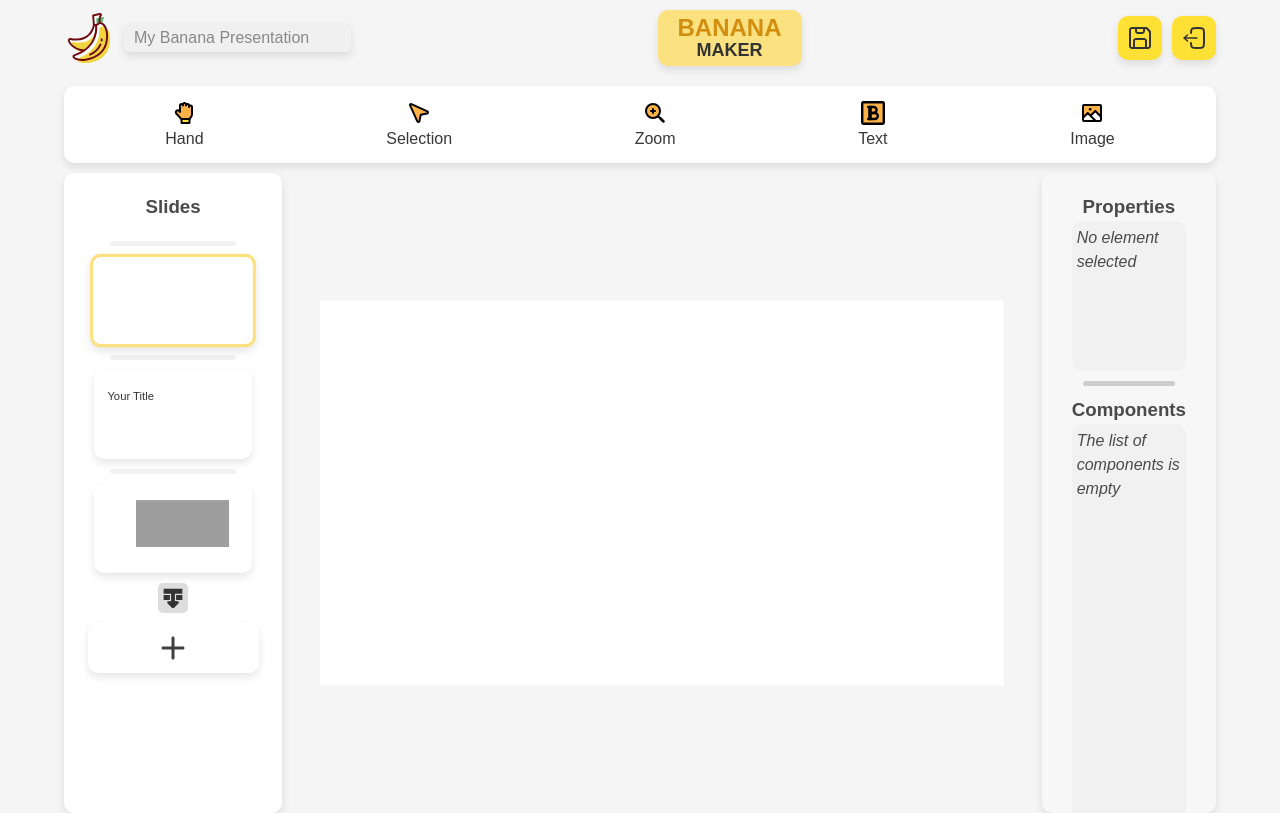
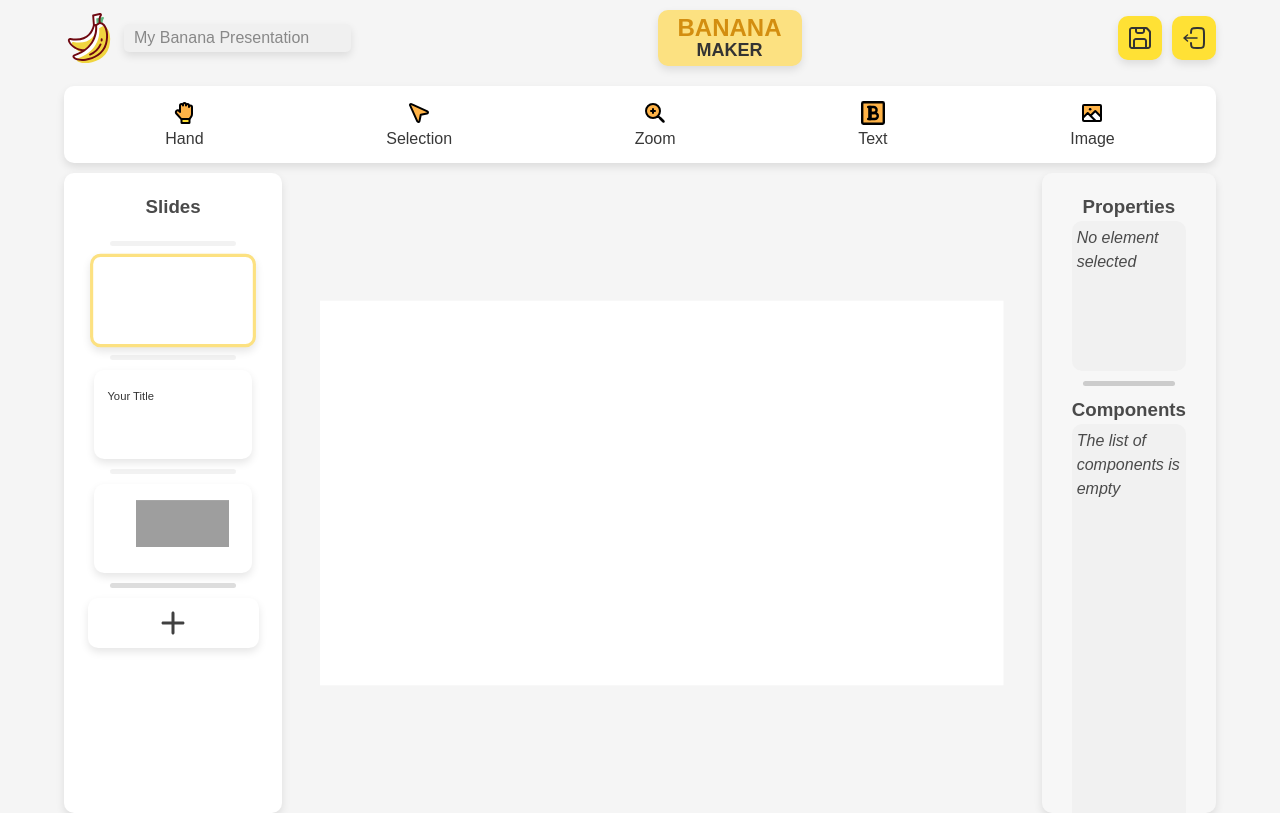
Before and after one commit to Depiflaks/PresentationMaker, a React (Vite) app: page / in a window 1280 px wide. Built offline with nearby package versions, Linux system fonts and the light colour scheme; grey boxes are pictures that could not be loaded; a web font is replaced by a local one.

Commit message:
анимация до сих пор работает

```diff
--- a/src/Editor/SlideList/SlideList.tsx
+++ b/src/Editor/SlideList/SlideList.tsx
@@ -40,7 +40,9 @@ export default function SlideList({presentation, setPresentation}: Props) {
                         <SlideSeparator
                             slideId={slide.id}
                             isSelected={slide.id === activeSeparator}
+                            isEntered={slide.id === dragEnterId}
                             onSeparatorClick={() => {onSeparatorClick(slide.id)}}
+                            onDragEnter={() => {onDragEnter(slide.id)}}
                         />
                         <SlidePreview
                             key={i} slide={slide}
@@ -52,7 +54,9 @@ export default function SlideList({presentation, setPresentation}: Props) {
                 <SlideSeparator
                     slideId="slide-end"
                     isSelected={"slide-end" === activeSeparator}
+                    isEntered={"slide-end" === dragEnterId}
                     onSeparatorClick={() => {onSeparatorClick("slide-end")}}
+                    onDragEnter={() => {onDragEnter("slide-end")}}
                 />
                 <div className="add-button">
                     <img src={add}/>
--- a/src/Editor/SlideList/SlideSeparator/SlideSeparator.tsx
+++ b/src/Editor/SlideList/SlideSeparator/SlideSeparator.tsx
@@ -4,19 +4,22 @@ import move from "../../../assets/SlideList/Separator/move.svg"
 type Props = {
     slideId: string;
     onSeparatorClick: () => void;
-    isSelected: boolean
+    onDragEnter: () => void;
+    isSelected: boolean;
+    isEntered: boolean;
 };
 
-export default function SlideSeparator({slideId, onSeparatorClick, isSelected}: Props) {
+export default function SlideSeparator({slideId, onSeparatorClick, isSelected, onDragEnter, isEntered}: Props) {
 
     return (
         <div className="slide-separator-container"
             onClick={onSeparatorClick}
+            onDragEnter={() => {onDragEnter()}}
         >
             <div
-                className={`slide-separator ${isSelected ? 'selected-separator' : ''} ${isSelected ? 'entered-separator' : ''}`}
+                className={`slide-separator ${isSelected ? 'selected-separator' : ''} ${isEntered ? 'entered-separator' : ''}`}
             >
-                {isSelected && (
+                {isEntered && (
                     <img src={move} alt="Move Icon" />
                 )}
             </div>
```
